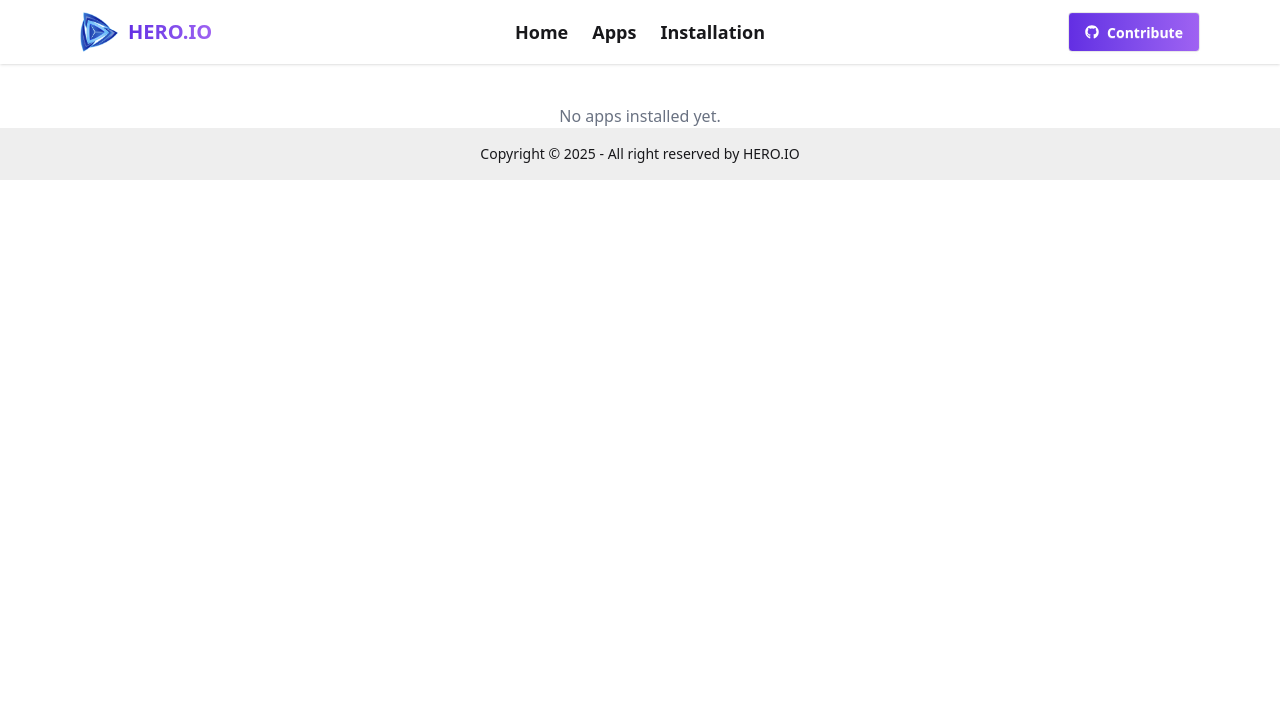
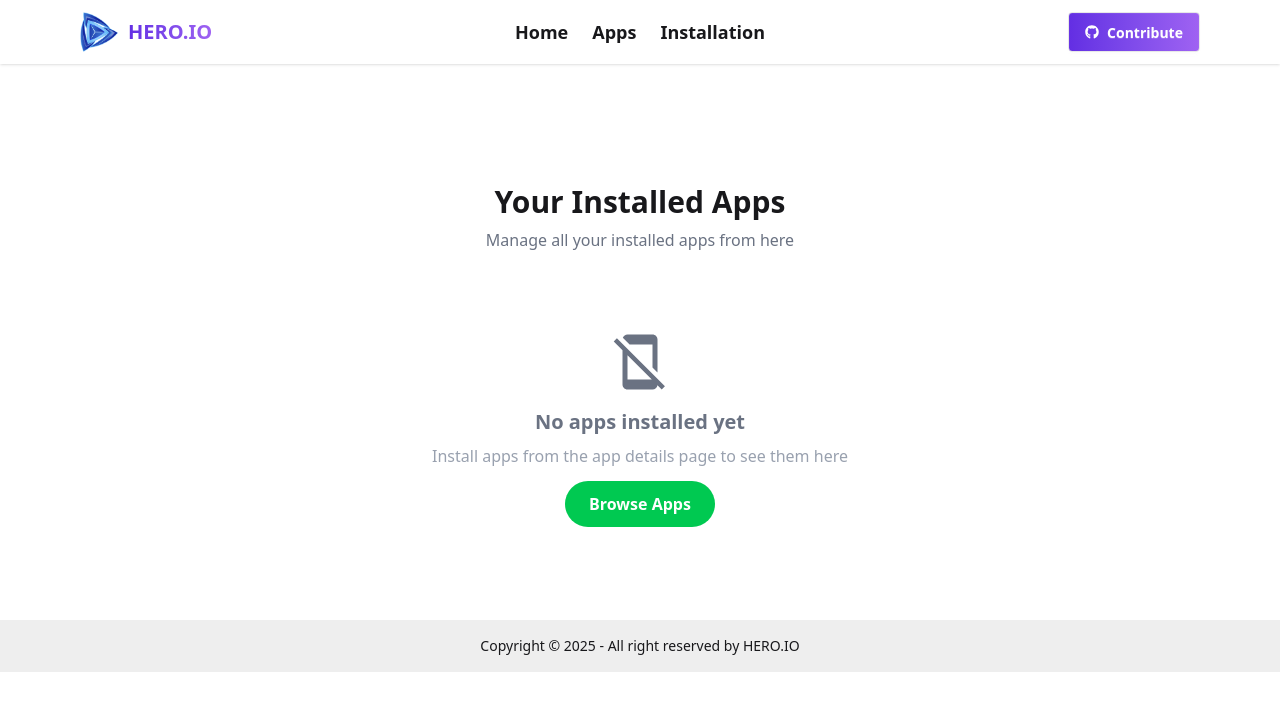
Before and after one commit to AshiqurAshik/A-08-Hero-Apps, a React (Vite) app: page /install in a window 1280 px wide. Shown: the top 710 px of the page. Built offline with nearby package versions, Linux system fonts and the light colour scheme.

Commit message:
app added to install app section

```diff
--- a/src/Components/Header/header.jsx
+++ b/src/Components/Header/header.jsx
@@ -4,6 +4,7 @@ import { Link, Links } from 'react-router';
 import { FaGithub } from 'react-icons/fa';
 
 const header = () => {
+
   return (
     <div className="navbar bg-base-100 shadow-sm lg:px-20">
       <div className="navbar-start">
--- a/src/Components/Home/home.jsx
+++ b/src/Components/Home/home.jsx
@@ -1,15 +1,13 @@
-import React, { useState } from 'react';
+import React from 'react';
 import Header from '../Header/header';
 import Footer from '../Footer/footer';
 import { Outlet } from 'react-router';
 
 const home = () => {
-  const [installApps, setInstallApps] = useState([]);
-
   return (
     <div>
       <Header></Header>
-      <Outlet context={{ installApps, setInstallApps }}></Outlet>
+      <Outlet></Outlet>
       <Footer></Footer>
     </div>
   );
--- a/src/Components/Install App/InstallPage.jsx
+++ b/src/Components/Install App/InstallPage.jsx
@@ -1,31 +1,94 @@
 import React from 'react';
 import { FaDownload, FaStar } from 'react-icons/fa';
-import { MdReviews } from 'react-icons/md';
+import { Link } from 'react-router';
+import { MdMobileOff } from 'react-icons/md';
 
-const InstallPage = ({ installedApps }) => {
-  console.log(installedApps);
-
-  if (!installedApps || installedApps.length === 0) {
-    return <p className="text-center text-gray-500 mt-10">No apps installed yet.</p>;
-  }
+const InstallPage = ({ installApps, setInstallApps }) => {
+  const handleUninstall = (id) => {
+    setInstallApps((prev) => prev.filter((app) => app.id !== id));
+  };
 
   return (
-    <div className="mt-6 grid grid-cols-1 sm:grid-cols-2 lg:grid-cols-3 gap-6">
-      {installedApps.map((app) => (
-        <div key={app.id} className="bg-white rounded-xl shadow p-4 flex flex-col">
+    <div className="w-[80%] mx-auto mt-16 p-6">
+      <div className="bg-white rounded-2xl p-8">
+        <h1 className="text-3xl font-bold mb-2 text-center">
+          Your Installed Apps
+        </h1>
+        <p className="text-gray-500 text-center mb-8">
+          Manage all your installed apps from here
+        </p>
+
+        {installApps.length === 0 ? (
+          <div className="text-center text-gray-500 py-12">
+            <div className="text-6xl mb-4 flex justify-center">
+              <MdMobileOff />
+            </div>
+            <p className="text-xl font-semibold">No apps installed yet</p>
+            <p className="mt-2 mb-6 text-gray-400">
+              Install apps from the app details page to see them here
+            </p>
+            <Link
+              to="/apps"
+              className="bg-green-500 text-white px-6 py-3 rounded-full font-bold hover:bg-green-600 transition"
+            >
+              Browse Apps
+            </Link>
+          </div>
+        ) : (
+          <div>
+            <div className="flex justify-between items-center mb-6 px-4 py-2">
+              <p className="font-semibold text-lg">
+                {installApps.length} app{installApps.length !== 1 ? 's' : ''} found
+              </p>
+            </div>
+
+            <div className="flex flex-col gap-6">
+              {installApps.map((app) => (
+                <div
+                  key={app.id}
+                  className="bg-gray-50 rounded-xl shadow-md p-6 flex flex-col md:flex-row items-center justify-between hover:shadow-lg transition w-full"
+                >
+                  <div className="flex items-center gap-4 mb-4 md:mb-0 flex-1 min-w-0">
                     <img
                       src={app.image}
                       alt={app.title}
-            className="w-full h-40 object-contain rounded-lg mb-4"
+                      className="w-24 h-24 object-contain rounded-xl flex-shrink-0 bg-white p-2"
                     />
-          <h3 className="font-bold text-xl mb-2">{app.title}</h3>
-          <div className="flex justify-between text-gray-600">
-            <span><FaDownload /> {app.downloads}</span>
-            <span><FaStar /> {app.ratingAvg}</span>
-            <span><MdReviews /> {app.reviews}</span>
+                    <div className="flex-1 min-w-0">
+                      <h2 className="text-lg font-bold truncate">
+                        {app.title}
+                      </h2>
+                      <p className="text-gray-500 text-sm truncate">
+                        by {app.companyName}
+                      </p>
+                      <div className="flex items-center gap-3 mt-2">
+                        <span className="flex items-center gap-1 text-yellow-500 bg-yellow-50 px-2 py-1 rounded-full">
+                          <FaStar className="text-sm" />
+                          <span className="font-semibold">{app.ratingAvg}</span>
+                        </span>
+                        <span className="flex items-center gap-1 text-green-500 bg-green-50 px-2 py-1 rounded-full">
+                          <FaDownload className="text-sm" />
+                          <span className="font-semibold">{app.downloads}</span>
+                        </span>
+                        <span className="text-gray-500 text-sm">
+                          {app.size} MB
+                        </span>
                       </div>
                     </div>
+                  </div>
+
+                  <button
+                    onClick={() => handleUninstall(app.id)}
+                    className="bg-red-500 text-white px-6 py-2 rounded-full font-bold hover:bg-red-600 transition mt-4 md:mt-0"
+                  >
+                    Uninstall
+                  </button>
+                </div>
               ))}
+            </div>
+          </div>
+        )}
+      </div>
     </div>
   );
 };
--- a/src/Components/appdetails/AppDetail.jsx
+++ b/src/Components/appdetails/AppDetail.jsx
@@ -13,7 +13,6 @@ import {
   ResponsiveContainer,
 } from 'recharts';
 import AppErrorpage from '../Error/AppErrorpage';
-import InstallPage from '../Install App/InstallPage';
 
 const AppDetail = ({ installApps, setInstallApps }) => {
   const { id } = useParams();
@@ -36,7 +35,7 @@ const AppDetail = ({ installApps, setInstallApps }) => {
   };
 
   return (
-    <div className="max-w-4xl mx-auto mt-16 bg-white rounded-2xl shadow-lg p-8">
+    <div className="w-[80%] mx-auto mt-16 bg-white rounded-2xl p-8">
       <div className="flex md:flex-row flex-col items-center md:items-start gap-6">
         <img
           src={singleApp.image}
@@ -44,7 +43,7 @@ const AppDetail = ({ installApps, setInstallApps }) => {
           className="w-32 h-32 md:w-48 md:h-48 object-contain rounded-xl"
         />
         <div className="flex-1">
-          <h1 className="text-2xl md:text-3xl font-bold">{singleApp.title}</h1>
+          <h1 className="text-2xl md:text-3xl font-bold text-center sm:text-left">{singleApp.title}</h1>
           <p className="text-gray-500 mt-1">
             Developed by{' '}
             <span className="text-purple-600 font-semibold">
@@ -52,13 +51,13 @@ const AppDetail = ({ installApps, setInstallApps }) => {
             </span>
           </p>
 
-          <div className="flex flex-wrap gap-4 mt-4">
+          <div className="flex flex-col sm:flex-row gap-4 mt-4">
             <div className="flex flex-col items-center bg-gray-100 px-4 py-2 rounded-lg">
               <span className="text-green-500 text-xl">
                 <FaDownload />
               </span>
               <span className="font-bold">{singleApp.downloads}</span>
-              <span className="text-gray-500 text-sm">Downloads</span>
+              <span className="text-gray-500 text-sm w-full text-center">Downloads</span>
             </div>
             <div className="flex flex-col items-center bg-gray-100 px-4 py-2 rounded-lg">
               <span className="text-yellow-400 text-xl">
@@ -90,7 +89,7 @@ const AppDetail = ({ installApps, setInstallApps }) => {
         </div>
       </div>
 
-      <div className="mt-10 w-full h-64">
+      <div className="mt-10 w-full md:w-[80%] h-64">
         <ResponsiveContainer width="100%" height="100%">
           <BarChart
             data={reversedRatings}
--- a/src/main.jsx
+++ b/src/main.jsx
@@ -1,11 +1,10 @@
-import { StrictMode } from 'react';
+import { StrictMode, useState } from 'react';
 import { createRoot } from 'react-dom/client';
 import './index.css';
-import App from './App.jsx';
 
 import { createBrowserRouter } from 'react-router';
 import { RouterProvider } from 'react-router/dom';
-import home from './Components/Home/home.jsx';
+import Home from './Components/Home/home.jsx';
 import Banner from './Components/banner/Banner.jsx';
 import Apps from './Components/Apps/Apps.jsx';
 import AppDetail from './Components/appdetails/AppDetail.jsx';
@@ -13,12 +12,15 @@ import ErrorPage from './Components/Error/ErrorPage.jsx';
 import AppErrorpage from './Components/Error/AppErrorpage.jsx';
 import InstallPage from './Components/Install App/InstallPage.jsx';
 
+
+function RouterWrapper() {
+  const [installApps, setInstallApps] = useState([]);
+
   const router = createBrowserRouter([
     {
       path: '/',
-    Component: home,
-    errorElement:<ErrorPage></ErrorPage>,
-
+      Component: Home,
+      errorElement: <ErrorPage></ErrorPage>,
       children: [
         {
           index: true,
@@ -33,18 +35,21 @@ const router = createBrowserRouter([
         {
           path: 'apps/:id',
           loader: () => fetch('/Apps.json'),
-        Component: AppDetail,
+          element: <AppDetail installApps={installApps} setInstallApps={setInstallApps} />,
         },
         {
           path: 'install',
-        Component: InstallPage,
+          element: <InstallPage installApps={installApps} setInstallApps={setInstallApps} />,
         }
       ],
     },
   ]);
 
+  return <RouterProvider router={router} />;
+}
+
 createRoot(document.getElementById('root')).render(
   <StrictMode>
-    <RouterProvider router={router} />
+    <RouterWrapper />
   </StrictMode>
 );
```
Lines whose indentation alone changed are shown as unchanged.
